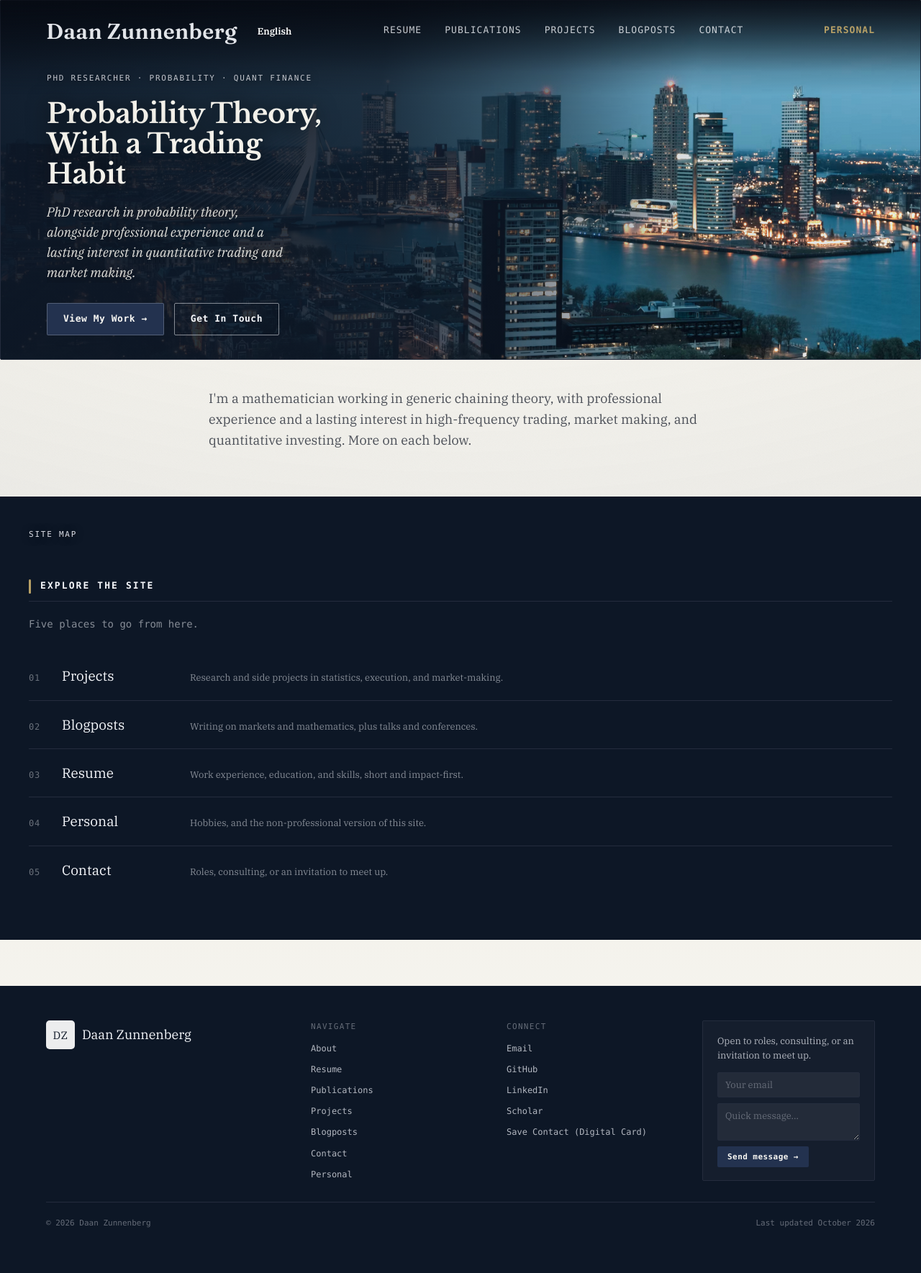
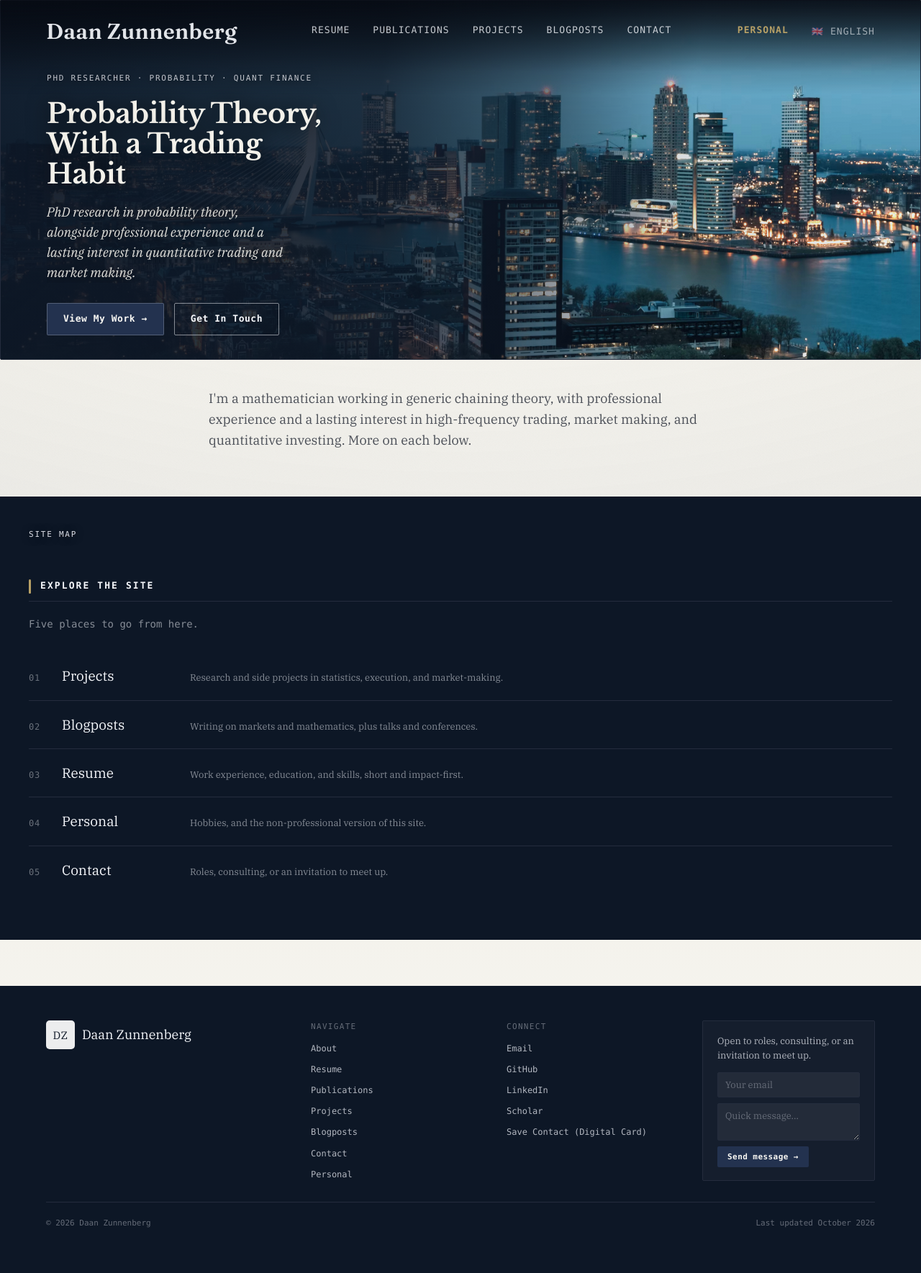
Before and after one commit to DaanZunnenberg/DaanZunnenberg.github.io, a Jekyll site: the page built from index.md, in a window 1280 px wide. Shown: the whole page at 72% size. Built offline with Jekyll 4.4.1, drawn with Linux system fonts in a browser that asks for light colours.

Commit message:
Move language switcher into nav as a flag dropdown

```diff
--- /dev/null
+++ b/_data/languages.yml
@@ -0,0 +1,4 @@
+- code: en
+  label: English
+  flag: "🇬🇧"
+  prefix: ""
--- a/_layouts/default.html
+++ b/_layouts/default.html
@@ -17,22 +17,19 @@
   <div class="wrap">
     <header class="site-header">
       <a class="site-title" href="{{ '/' | relative_url }}">Daan&nbsp;Zunnenberg</a>
-      {% assign is_ro = false %}
-      {% if page.url == '/ro' or page.url contains '/ro/' %}{% assign is_ro = true %}{% endif %}
-      {% assign base_url = page.url | remove_first: '/ro' %}
+      {% assign langs = site.data.languages %}
+      {% if site.data.languages_local %}{% assign langs = langs | concat: site.data.languages_local %}{% endif %}
+      {% assign current_code = 'en' %}
+      {% if page.url == '/ro' or page.url contains '/ro/' %}{% assign current_code = 'ro' %}{% endif %}
+      {% if page.url == '/nl' or page.url contains '/nl/' %}{% assign current_code = 'nl' %}{% endif %}
+      {% assign base_url = page.url %}
+      {% unless current_code == 'en' %}
+        {% assign prefix_to_strip = '/' | append: current_code %}
+        {% assign base_url = page.url | remove_first: prefix_to_strip %}
+      {% endunless %}
       {% if base_url == '' %}{% assign base_url = '/' %}{% endif %}
-      <div class="lang-switcher" aria-label="Language">
-        {% if site.data.languages %}
-          {% for lang in site.data.languages %}
-            {% assign lang_active = false %}
-            {% if lang.code == 'ro' and is_ro %}{% assign lang_active = true %}{% endif %}
-            {% if lang.code == 'en' and is_ro == false %}{% assign lang_active = true %}{% endif %}
-            <a class="lang-option{% if lang_active %} active{% endif %}" href="{{ lang.prefix }}{{ base_url }}">{{ lang.label }}</a>
-          {% endfor %}
-        {% else %}
-          <span class="lang-option active">English</span>
-        {% endif %}
-      </div>
+      {% assign current_lang = null %}
+      {% for l in langs %}{% if l.code == current_code %}{% assign current_lang = l %}{% endif %}{% endfor %}
       <button class="nav-toggle" id="nav-toggle" type="button" aria-label="Toggle menu" aria-expanded="false" aria-controls="site-nav">
         <span></span><span></span><span></span>
       </button>
@@ -75,6 +72,20 @@
             <a href="{{ '/personal/#hobbies' | relative_url }}">Hobbies</a>
           </div>
         </div>
+        {% if langs.size > 1 %}
+        <div class="nav-item nav-has-dropdown lang-switcher">
+          <a href="{{ current_lang.prefix }}{{ base_url }}">{{ current_lang.flag }}&nbsp;{{ current_lang.code | upcase }}</a>
+          <div class="nav-dropdown">
+            {% for l in langs %}{% unless l.code == current_code %}
+            <a href="{{ l.prefix }}{{ base_url }}">{{ l.flag }}&nbsp;{{ l.label }}</a>
+            {% endunless %}{% endfor %}
+          </div>
+        </div>
+        {% else %}
+        <div class="nav-item lang-switcher lang-switcher-single">
+          <span>{{ current_lang.flag }}&nbsp;{{ current_lang.label }}</span>
+        </div>
+        {% endif %}
       </nav>
 
       <!-- Mobile: flat list -->
@@ -106,6 +117,20 @@
             <a href="{{ '/personal/#hobbies' | relative_url }}">Hobbies</a>
           </div>
         </div>
+        {% if langs.size > 1 %}
+        <div class="nav-item nav-has-dropdown lang-switcher">
+          <a href="{{ current_lang.prefix }}{{ base_url }}">{{ current_lang.flag }}&nbsp;{{ current_lang.code | upcase }}</a>
+          <div class="nav-dropdown">
+            {% for l in langs %}{% unless l.code == current_code %}
+            <a href="{{ l.prefix }}{{ base_url }}">{{ l.flag }}&nbsp;{{ l.label }}</a>
+            {% endunless %}{% endfor %}
+          </div>
+        </div>
+        {% else %}
+        <div class="nav-item lang-switcher lang-switcher-single">
+          <span>{{ current_lang.flag }}&nbsp;{{ current_lang.label }}</span>
+        </div>
+        {% endif %}
       </nav>
     </header>
 
--- a/assets/css/style.css
+++ b/assets/css/style.css
@@ -328,14 +328,6 @@
   color: rgba(245, 247, 251, 0.8);
 }
 
-body:has(.hero) .site-header .lang-option {
-  color: rgba(245, 247, 251, 0.8);
-}
-
-body:has(.hero) .site-header .lang-option.active {
-  color: #ffffff;
-}
-
 body:has(.hero) .site-header .site-nav a:hover,
 body:has(.hero) .site-header .site-nav a.active {
   color: #ffffff;
@@ -409,34 +401,17 @@
   opacity: 1;
 }
 
-.lang-switcher {
-  display: flex;
-  align-items: center;
-  gap: 4px;
-  margin-left: 12px;
-  font-size: 13px;
-}
-
-.lang-option {
-  color: var(--ink);
-  opacity: 0.55;
-  text-decoration: none;
-  padding: 2px 4px;
-}
-
-.lang-option:hover {
-  opacity: 0.85;
-}
-
-.lang-option.active {
-  opacity: 1;
-  font-weight: 600;
-}
-
-.lang-switcher .lang-option + .lang-option::before {
-  content: "/";
-  margin-right: 6px;
-  opacity: 0.4;
+.lang-switcher-single span {
+  color: var(--ink-soft);
+  opacity: 0.75;
+  text-transform: uppercase;
+  letter-spacing: 0.08em;
+  font-size: var(--fs-sm);
+  font-family: var(--mono);
+}
+
+body:has(.hero) .lang-switcher-single span {
+  color: rgba(245, 247, 251, 0.8);
 }
 
 .site-nav {
```
Also changed, not shown: 1 other file.
